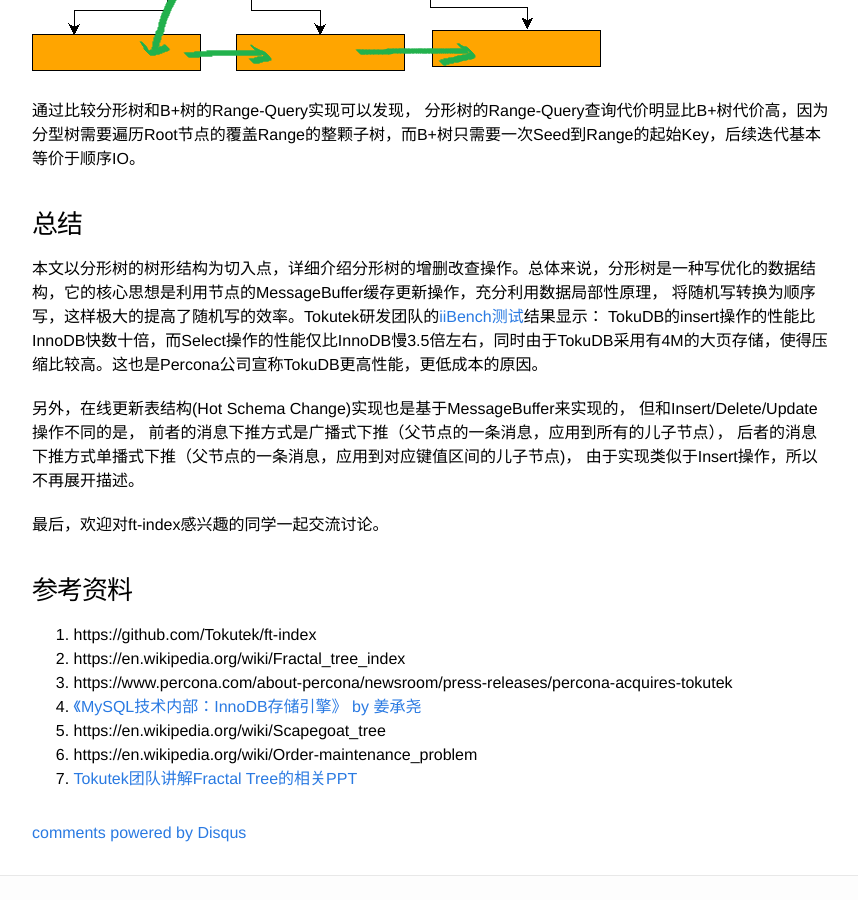
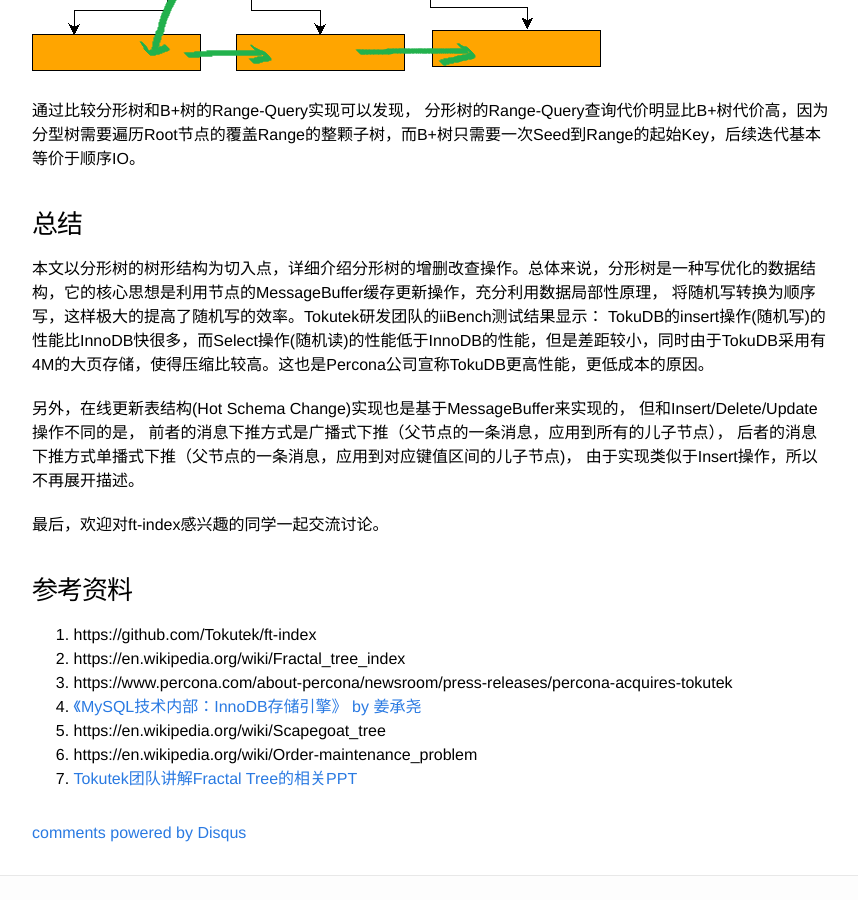
Before and after one commit to SteNicholas/openinx.github.io, a Jekyll site: the page built from _posts/2015-11-25-ft-index-implement.md, in a window 1280 px wide and 900 px high, scrolled down 5126 px. Shown: the whole window, without its empty margins (208-1066 px from the left). Built offline with Jekyll 4.4.1, drawn with Linux system fonts in a browser that asks for light colours; Markdown is read by kramdown in place of the engine named in the settings; comment, search, counter and statistics services are not loaded.

Commit message:
Update 2015-11-25-ft-index-implement.md

```diff
--- a/_posts/2015-11-25-ft-index-implement.md
+++ b/_posts/2015-11-25-ft-index-implement.md
@@ -97,7 +97,7 @@ Update/Delete操作的情况和Insert操作的情况类似， 但是需要特别
 
 ### 总结
 
-本文以分形树的树形结构为切入点，详细介绍分形树的增删改查操作。总体来说，分形树是一种写优化的数据结构，它的核心思想是利用节点的MessageBuffer缓存更新操作，充分利用数据局部性原理， 将随机写转换为顺序写，这样极大的提高了随机写的效率。Tokutek研发团队的[iiBench测试](test-link)结果显示： TokuDB的insert操作的性能比InnoDB快数十倍，而Select操作的性能仅比InnoDB慢3.5倍左右，同时由于TokuDB采用有4M的大页存储，使得压缩比较高。这也是Percona公司宣称TokuDB更高性能，更低成本的原因。
+本文以分形树的树形结构为切入点，详细介绍分形树的增删改查操作。总体来说，分形树是一种写优化的数据结构，它的核心思想是利用节点的MessageBuffer缓存更新操作，充分利用数据局部性原理， 将随机写转换为顺序写，这样极大的提高了随机写的效率。Tokutek研发团队的iiBench测试结果显示： TokuDB的insert操作(随机写)的性能比InnoDB快很多，而Select操作(随机读)的性能低于InnoDB的性能，但是差距较小，同时由于TokuDB采用有4M的大页存储，使得压缩比较高。这也是Percona公司宣称TokuDB更高性能，更低成本的原因。
 
 另外，在线更新表结构(Hot Schema Change)实现也是基于MessageBuffer来实现的， 但和Insert/Delete/Update操作不同的是， 前者的消息下推方式是广播式下推（父节点的一条消息，应用到所有的儿子节点）， 后者的消息下推方式单播式下推（父节点的一条消息，应用到对应键值区间的儿子节点)， 由于实现类似于Insert操作，所以不再展开描述。
 
```
